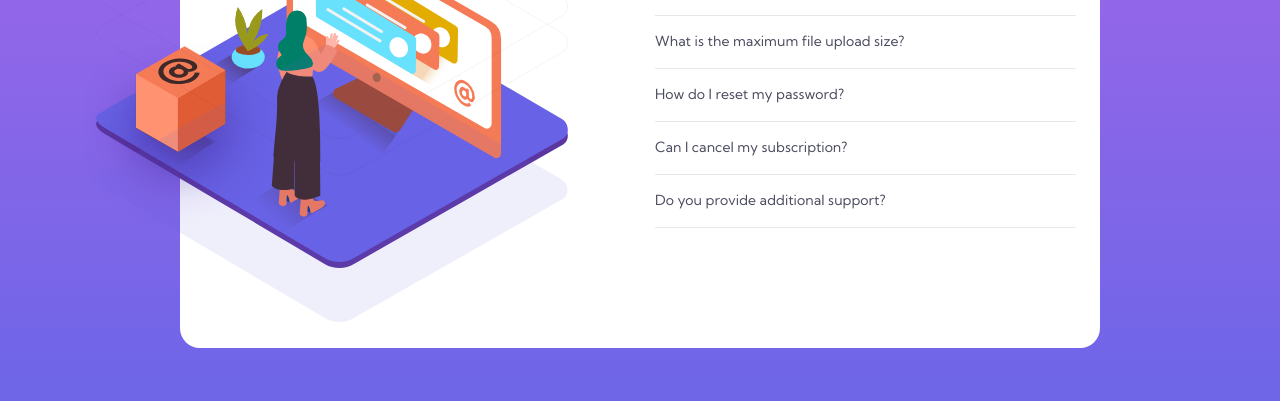
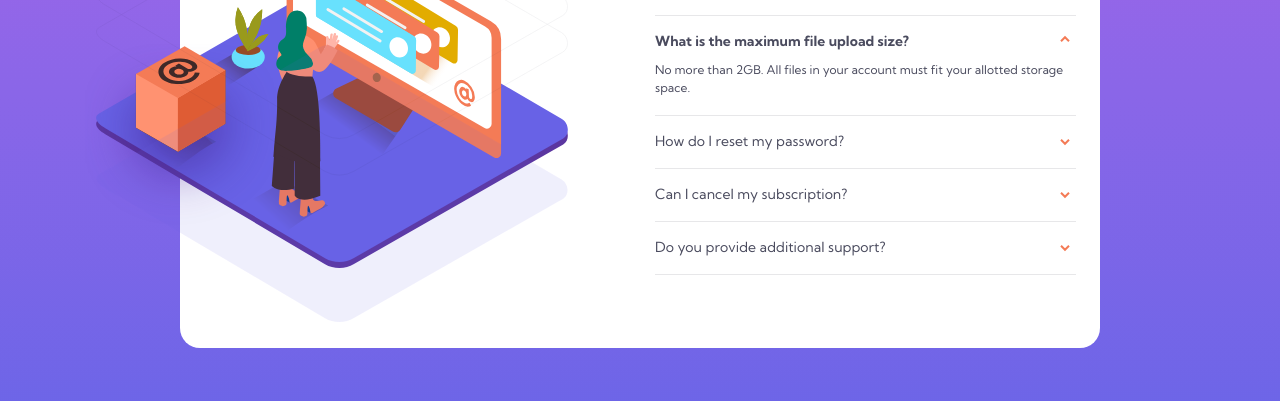
Before and after one commit to MinhKhangTran/w52s_13_11ty_faq, an Eleventy site: page src/index.html in a window 1280 px wide. Shown: the part 307-708 px from the top of the page. Built offline with nearby package versions, Linux system fonts and the light colour scheme; Eleventy itself is replaced by a stand-in of ours; files that its build step writes are made by us from their sources; files whose address does not match are found by name.

Commit message:
:sparkles: styling the accordion pt2

```diff
--- a/src/_includes/layouts/base.html
+++ b/src/_includes/layouts/base.html
@@ -16,5 +16,6 @@
   <body>
     <!-- <a class="skip-to-content" href="#main-content">Skip to content</a> -->
     <main class="">{% block content %}{% endblock %}</main>
+    <script src="{{'/js/index.js' | url}}"></script>
   </body>
 </html>
--- a/src/_includes/partials/faq.html
+++ b/src/_includes/partials/faq.html
@@ -118,7 +118,7 @@
     </h2>
     <div class="accordion">
       {% for question in questions %}
-      <details class="accordion__item">
+      <details {% if question.id === "2" %}open{% endif%} class="accordion__item">
         <summary class="text-very-dark-grayish-blue body-fs-lg">
           {{question.question}}
         </summary>
--- /dev/null
+++ b/src/js/index.js
@@ -0,0 +1,12 @@
+const details = document.querySelectorAll("details");
+
+details.forEach((detail) => {
+  detail.addEventListener("click", () => {
+    // Remove open from all except the chosen one
+    details.forEach((item) => {
+      if (item !== detail) {
+        item.removeAttribute("open");
+      }
+    });
+  });
+});
--- a/src/sass/components/_faq.scss
+++ b/src/sass/components/_faq.scss
@@ -12,7 +12,7 @@
 }
 .image__wrapper {
   position: absolute;
-  top: -50%;
+  top: -35%;
   left: 50%;
   transform: translate(-50%, 50%);
   width: 237px;
--- a/src/sass/components/_summary.scss
+++ b/src/sass/components/_summary.scss
@@ -1,7 +1,4 @@
-summary {
-  outline: none;
-  font-size: 1.15em;
-}
+// https://css-tricks.com/how-to-animate-the-details-element/
 
 details summary::-webkit-details-marker,
 details summary::marker {
@@ -9,21 +6,29 @@ details summary::marker {
   content: "";
 }
 
-// summary:after {
-//   background: #da291c;
-//   border-color: #da291c;
-//   border-radius: 15px;
-//   content: "+";
-//   color: #fff;
-//   float: left;
-//   font-size: 1em;
-//   font-weight: bold;
-//   margin: -2px 10px 0 0;
-//   padding: 1px 0 3px 0;
-//   text-align: center;
-//   width: 30px;
-// }
+details[open] summary {
+  font-weight: 700;
+}
 
-// details[open] > summary:after {
-//   content: "-";
-// }
+summary:after {
+  content: "";
+  background-image: url(../images/icon-arrow-down.svg);
+  background-repeat: no-repeat;
+  position: absolute;
+  right: 30px;
+  margin-top: 7px;
+  width: 10px;
+  height: 7px;
+}
+
+details[open] > summary:after {
+  content: "";
+  background-image: url(../images/icon-arrow-down.svg);
+  background-repeat: no-repeat;
+  position: absolute;
+  right: 30px;
+  margin-top: 3px;
+  width: 10px;
+  height: 7px;
+  transform: rotate(180deg);
+}
```
Also changed, not shown: 3 other files.
